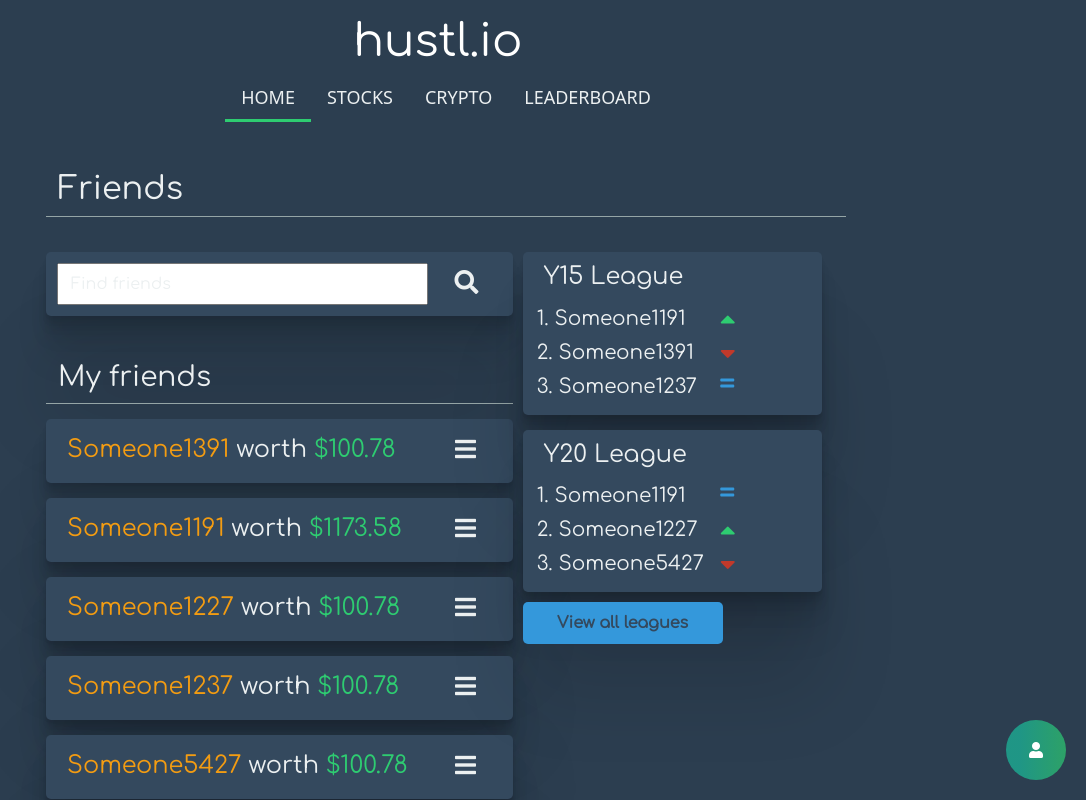
After one commit to Manc-Y15/hustl.io, a Django app: page /friends/ in a window 1280 px wide. The commit adds this page. Shown: the whole page, without its empty margins (194-1280 px from the left). Run offline with Django 4.2, Linux system fonts and the light colour scheme; some libraries are stand-ins or nearby versions.

Commit message:
Added friends and setting spages to django project, currently just static

```diff
--- a/src/main/main_views.py
+++ b/src/main/main_views.py
@@ -43,3 +43,13 @@ def logout(request):
 	if request.method == 'POST':
 		logout(request)
 		return redirect('/')
+
+def settings_view(request):
+	errors = []
+
+	return render(request, 'accounts/account_settings.html', {})
+
+def friends_view(request):
+	errors = []
+
+	return render(request, 'accounts/friends.html', {})
--- a/src/main/urls.py
+++ b/src/main/urls.py
@@ -9,5 +9,7 @@ urlpatterns = [
     path('login/', main_views.login_view),
     path('logout/', main_views.logout),
     path('trading/<str:ticket>', trading_views.asset_page),
-    path('trading/', trading_views.asset_list_page)
+    path('trading/', trading_views.asset_list_page),
+    path('settings/', main_views.settings_view),
+    path('friends/', main_views.friends_view)
 ]
--- /dev/null
+++ b/src/templates/accounts/friends.html
@@ -0,0 +1,185 @@
+{% extends 'base/base_layout.html' %}
+{% load static %}
+{% block content %}
+<link rel="stylesheet" href="{% static 'css/profile.css' %}">
+
+<div class="container" style="margin-top: 20px;max-width:800px;">
+	<div class="row">
+		<div class="container-lg" style="margin-top: 20px;">
+			<div class="row" style="border-bottom:1px solid #95a5a6">
+				<h2 style="text-align: left;">Friends</h2>
+			</div>
+			<div class="row">
+				<div class="col-sm-7 col-12" style="padding-top: 20px;">
+					<div class="grid">
+						<form>
+							<div class="profile-input row" style="margin-bottom: 45px; padding: 10px;">
+								<input class="profile-search col-10" placeholder="Find friends">
+								<button class="btn btn-link col-2" name="Friend_search" type="button" type="submit" style=" padding-left: 1em; padding-top: 0.4em;">
+									<i class="fas fa-search" style="font-size:1.5em; color: var(--clouds);"></i>
+								</button>
+							</div>
+						</form>
+						<div class="row" style="border-bottom:1px solid #95a5a6">
+							<h3 style="text-align: left;">My friends</h3>
+							</div>
+							<div class="profile-input row" id="Someone1391">
+								<h4 class="profile-input-text col-10">
+									<span style="color: #f39c12">Someone1391</span>&nbsp;worth&nbsp;
+									<span style="color: #2ecc71">$100.78</span>
+								</h4>
+								<button class="btn btn-link col-2" type="button" onclick="displayFriendInfo(this);">
+									<i style="color: var(--clouds);font-size: 1.5em;" class="fa fa-solid fa-bars" style="pointer-events: none; color: white"></i>
+								</button>
+								<div class="profile-input row" id="Someone1391_child" style="box-shadow: none; display: none;">
+									<h4 class="profile-input-text col-6">Friends since:</h4>
+									<h4 class="profile-input-text col-6">21-02-2022</h4>
+									<h4 class="profile-input-text col-12 col-sm-6">Head to head:</h4>
+									<h4 class="profile-input-text col-12 col-sm-6"><span style="color: var(--alizarin);">Losing</span>&nbsp;by&nbsp;<span style="color: #2ecc71">$73.58</span></h4>
+									<div class="justify-content-center" style="padding: 0;">
+										<button style="margin-top: 10px;" class="default-button col-12 col-sm-6" type="button" name="view_profile" onclick="viewProfile(this);">View profile</button>
+										<button style="margin-top: 10px;" class="remove-friend-button col-12 col-sm-6" type="button" name="Remove_friend" onclick="removeFriend(this);">Remove friend</button>
+									</div>
+								</div>
+							</div>
+
+							<div class="profile-input row" id="Someone1191">
+								<h4 class="profile-input-text col-10">
+									<span style="color: #f39c12">Someone1191</span>&nbsp;worth&nbsp;
+									<span style="color: #2ecc71">$1173.58</span>
+								</h4>
+								<button class="btn btn-link col-2" type="button" onclick="displayFriendInfo(this);">
+									<i style="color: var(--clouds);font-size: 1.5em;" class="fa fa-solid fa-bars" style="pointer-events: none; color: white"></i>
+								</button>
+								<div class="profile-input row" id="Someone1191_child" style="box-shadow: none; display: none;">
+									<h4 class="profile-input-text col-6">Friends since:</h4>
+									<h4 class="profile-input-text col-6">21-02-2022</h4>
+									<h4 class="profile-input-text col-12 col-sm-6">Head to head:</h4>
+									<h4 class="profile-input-text col-12 col-sm-6"><span style="color: var(--alizarin);">Losing</span>&nbsp;by&nbsp;<span style="color: #2ecc71">$73.58</span></h4>
+									<div class="justify-content-center">
+										<button style="margin-top: 10px;" class="default-button col-12 col-sm-6" type="button" name="view_profile" onclick="viewProfile(this);">View profile</button>
+										<button style="margin-top: 10px;" class="remove-friend-button col-12 col-sm-6" type="button" name="Remove_friend" onclick="removeFriend(this);">Remove friend</button>
+									</div>
+								</div>
+							</div>
+							<div class="profile-input row" id="Someone1227">
+								<h4 class="profile-input-text col-10">
+									<span style="color: #f39c12">Someone1227</span>&nbsp;worth&nbsp;
+									<span style="color: #2ecc71">$100.78</span>
+								</h4>
+								<button class="btn btn-link col-2" type="button" onclick="displayFriendInfo(this);">
+									<i style="color: var(--clouds);font-size: 1.5em;" class="fa fa-solid fa-bars" style="pointer-events: none; color: white"></i>
+								</button>
+								<div class="profile-input row" id="Someone1227_child" style="box-shadow: none; display: none;">
+									<h4 class="profile-input-text col-6">Friends since:</h4>
+									<h4 class="profile-input-text col-6">21-02-2022</h4>
+									<h4 class="profile-input-text col-12 col-sm-6">Head to head:</h4>
+									<h4 class="profile-input-text col-12 col-sm-6"><span style="color: var(--alizarin);">Losing</span>&nbsp;by&nbsp;<span style="color: #2ecc71">$73.58</span></h4>
+									<div class="justify-content-center">
+										<button style="margin-top: 10px;" class="default-button col-12 col-sm-6" type="button" name="view_profile" onclick="viewProfile(this);">View profile</button>
+										<button style="margin-top: 10px;" class="remove-friend-button col-12 col-sm-6" type="button" name="Remove_friend" onclick="removeFriend(this);">Remove friend</button>
+									</div>
+								</div>
+							</div>
+							<div class="profile-input row" id="Someone1237">
+								<h4 class="profile-input-text col-10">
+									<span style="color: #f39c12">Someone1237</span>&nbsp;worth&nbsp;
+									<span style="color: #2ecc71">$100.78</span>
+								</h4>
+								<button class="btn btn-link col-2" type="button" onclick="displayFriendInfo(this);">
+									<i style="color: var(--clouds);font-size: 1.5em;" class="fa fa-solid fa-bars" style="pointer-events: none; color: white"></i>
+								</button>
+								<div class="profile-input row" id="Someone1237_child" style="box-shadow: none; display: none;">
+									<h4 class="profile-input-text col-6">Friends since:</h4>
+									<h4 class="profile-input-text col-6">21-02-2022</h4>
+									<h4 class="profile-input-text col-12 col-sm-6">Head to head:</h4>
+									<h4 class="profile-input-text col-12 col-sm-6"><span style="color: var(--alizarin);">Losing</span>&nbsp;by&nbsp;<span style="color: #2ecc71">$73.58</span></h4>
+									<div class="justify-content-center">
+										<button style="margin-top: 10px;" class="default-button col-12 col-sm-6" type="button" name="view_profile" onclick="viewProfile(this);">View profile</button>
+										<button style="margin-top: 10px;" class="remove-friend-button col-12 col-sm-6" type="button" name="Remove_friend" onclick="removeFriend(this);">Remove friend</button>
+									</div>
+								</div>
+							</div>
+							<div class="profile-input row" id="Someone5427">
+								<h4 class="profile-input-text col-10">
+									<span style="color: #f39c12">Someone5427</span>&nbsp;worth&nbsp;
+									<span style="color: #2ecc71">$100.78</span>
+								</h4>
+								<button class="btn btn-link col-2" type="button" onclick="displayFriendInfo(this);">
+									<i style="color: var(--clouds);font-size: 1.5em;" class="fa fa-solid fa-bars" style="pointer-events: none; color: white"></i>
+								</button>
+								<div class="profile-input row" id="Someone5427_child" style="box-shadow: none; display: none;">
+									<h4 class="profile-input-text col-6">Friends since:</h4>
+									<h4 class="profile-input-text col-6">21-02-2022</h4>
+									<h4 class="profile-input-text col-12 col-sm-6">Head to head:</h4>
+									<h4 class="profile-input-text col-12 col-sm-6"><span style="color: var(--alizarin);">Losing</span>&nbsp;by&nbsp;<span style="color: #2ecc71">$73.58</span></h4>
+									<div class="justify-content-center">
+										<button style="margin-top: 10px;" class="default-button col-12 col-sm-6" type="button" name="view_profile" onclick="viewProfile(this);">View profile</button>
+										<button style="margin-top: 10px;" class="remove-friend-button col-12 col-sm-6" type="button" name="Remove_friend" onclick="removeFriend(this);">Remove friend</button>
+									</div>
+								</div>
+							</div>
+						</div>
+					</div>
+					<div class="col" style="margin-left: 10px;padding-top: 20px;">
+						<div class="grid">
+							<div class="league-preview row col-12">
+								<h4 class="league-preview-text" style="padding-bottom: 10px;">Y15 League</h4>
+								<div class="league-preview-row row">
+									<h5 class="league-preview-text col-9 col-md-8">1. Someone1191</h5>
+									<i class="fa fa-solid fa-caret-up col" style="font-size: 1.5em; color: var(--emerald);"></i>
+								</div>
+								<div class="league-preview-row row">
+									<h5 class="league-preview-text col-9 col-md-8">2. Someone1391</h5>
+									<i class="fa fa-solid fa-caret-down col" style="font-size: 1.5em; color: var(--pomegranate);"></i>
+								</div>
+								<div class="league-preview-row row">
+									<h5 class="league-preview-text col-9 col-md-8">3. Someone1237</h5>
+									<i class="fa fa-solid fa-equals col" style="font-size: 1em; color: var(--river);"></i>
+								</div>
+							</div>
+							<div class="league-preview row col-12">
+								<h4 class="league-preview-text" style="padding-bottom: 10px;">Y20 League</h4>
+								<div class="league-preview-row row">
+									<h5 class="league-preview-text col-9 col-md-8">1. Someone1191</h5>
+									<i class="fa fa-solid fa-equals col" style="font-size: 1em; color: var(--river);"></i>
+								</div>
+								<div class="league-preview-row row">
+									<h5 class="league-preview-text col-9 col-md-8">2. Someone1227</h5>
+									<i class="fa fa-solid fa-caret-up col" style="font-size: 1.5em; color: var(--emerald);"></i>
+								</div>
+								<div class="league-preview-row row">
+									<h5 class="league-preview-text col-9 col-md-8">3. Someone5427</h5>
+									<i class="fa fa-solid fa-caret-down col" style="font-size: 1.5em; color: var(--pomegranate);"></i>
+								</div>
+							</div>
+							<a href="leagues.html" class="default-button row justify-content-center" style="padding-top: 0.488em;padding-bottom: 0.488em; max-width: 200px; margin-top: 10px;">View all leagues</a>
+						</div>
+					</div>
+				</div>
+			</div>
+		</div>
+	</div>
+</div>
+
+<script type="text/javascript">
+    function displayFriendInfo(ele){
+        var friendID=ele.parentElement.id;
+        childID=friendID+"_child"
+        if(document.getElementById(childID).style.display=="flex"){
+            document.getElementById(childID).style.display="none";
+        }else{
+            document.getElementById(childID).style.display="flex";
+        }
+    }
+    function removeFriend(ele){
+        var friendID=ele.parentElement.parentElement.parentElement.id;
+        alert("Remove "+friendID+" from friends");
+    }
+    function viewProfile(ele){
+        var friendID=ele.parentElement.parentElement.parentElement.id;
+        alert("View "+friendID+"'s profile");
+    }
+</script>
+
+{% endblock %}
--- a/src/templates/base/base_layout.html
+++ b/src/templates/base/base_layout.html
@@ -72,12 +72,12 @@
                     </a>
                 </li>
                 <li class="nav-item">
-                    <a class="nav-link nav-account-link hover-underline" href="#">
+                    <a class="nav-link nav-account-link hover-underline" href="/friends/">
                         <i class="fas fa-user-friends nav-account-icon"></i> Friends
                     </a>
                 </li>
                 <li class="nav-item">
-                    <a class="nav-link nav-account-link hover-underline" href="#">
+                    <a class="nav-link nav-account-link hover-underline" href="/settings/">
                         <i class="fas fa-cogs nav-account-icon"></i> Account Settings
                     </a>
                 </li>
```
Also changed, not shown: src/templates/accounts/account_settings.html (added, +89 -0 lines).
